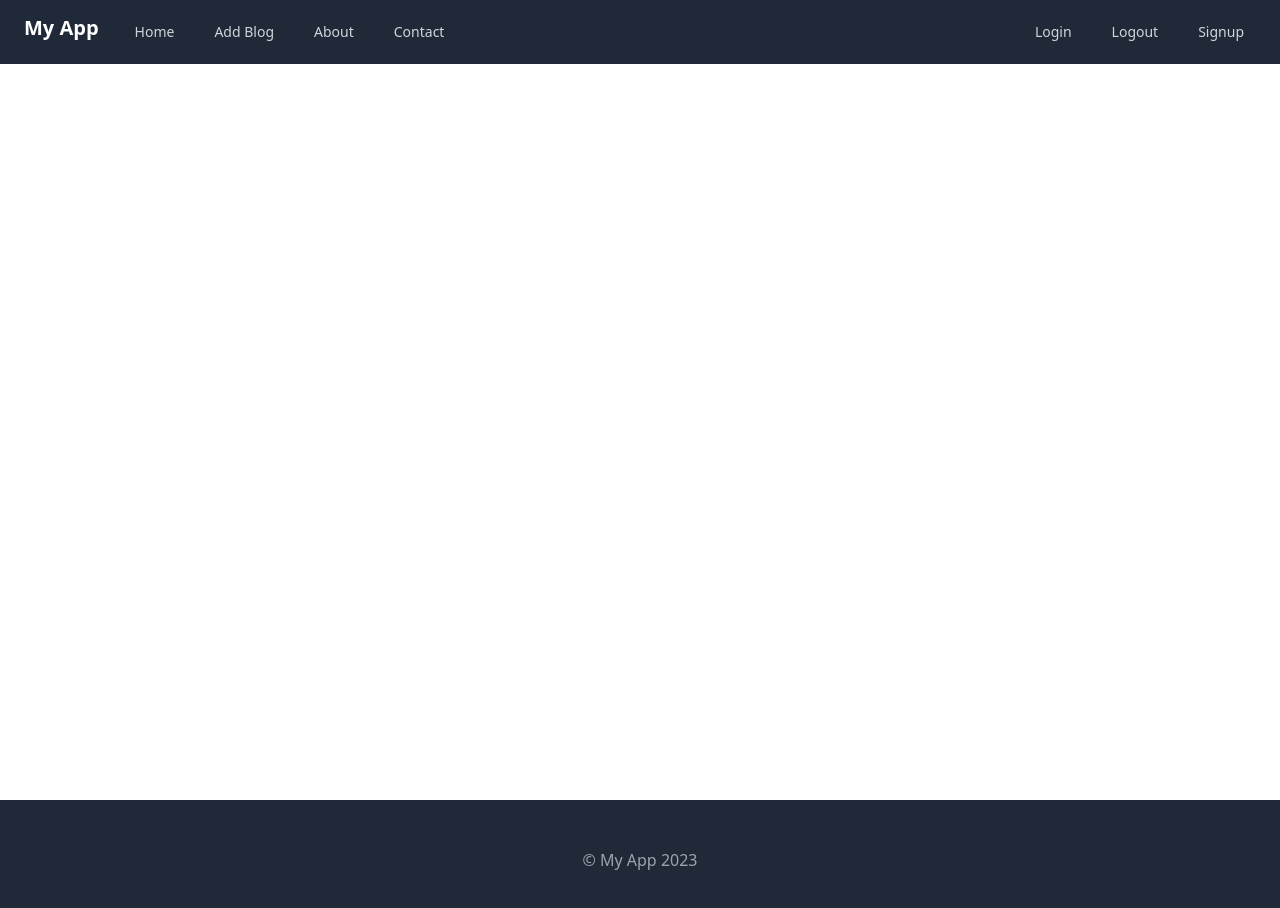
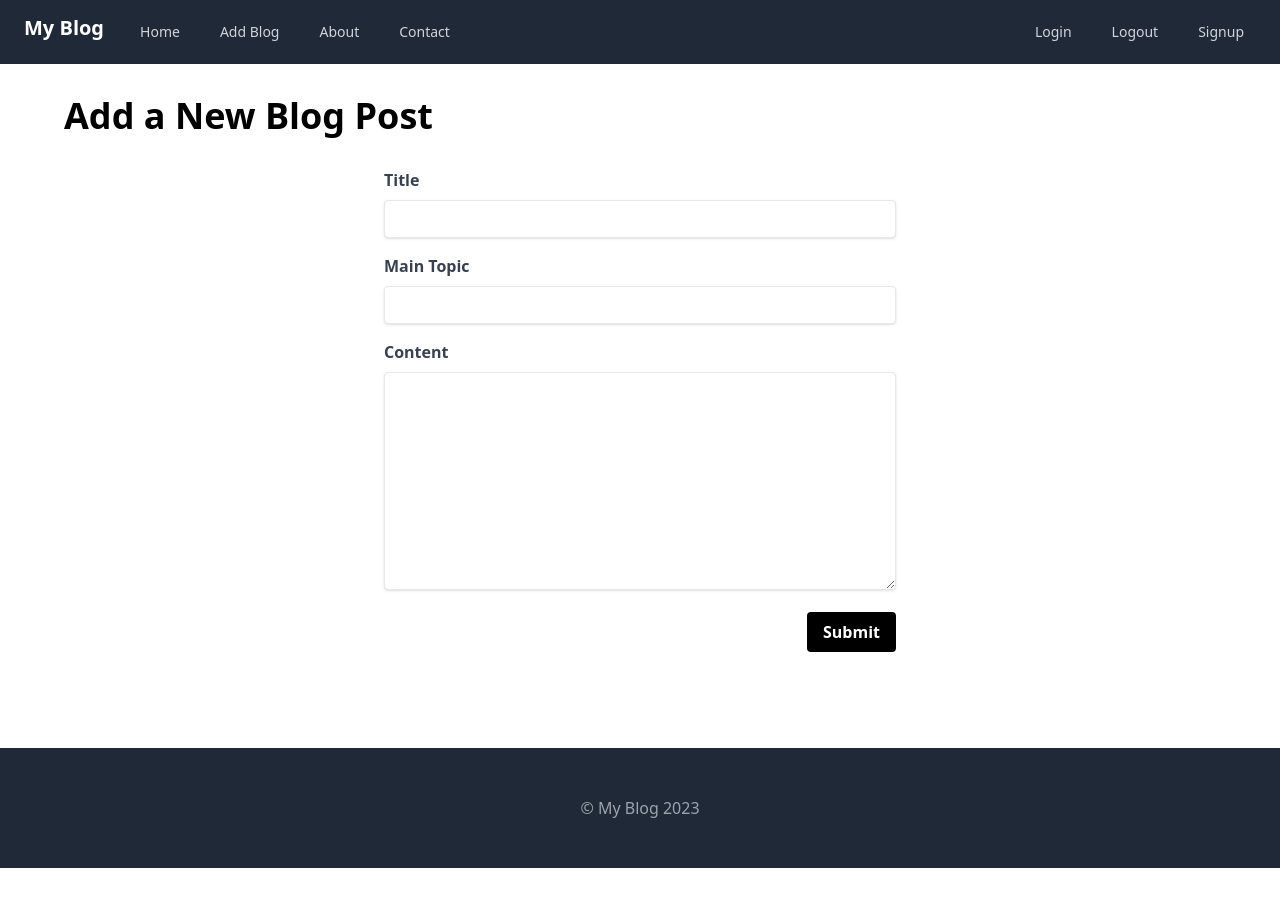
Before and after one commit to DagimAsnake/blogNextFront, a Next.js app: page /blog in a window 1280 px wide. Shown: the top 908 px of the page. After the commit the page ends 868 px from the top, so only its background shows below. Built offline with nearby package versions, Linux system fonts and the light colour scheme.

Commit message:
added addBlog edit head

```diff
--- a/components/Footer.js
+++ b/components/Footer.js
@@ -2,7 +2,7 @@ const Footer = () => {
     return (
         <footer className="bg-gray-800 mt-auto">
             <div className="max-w-7xl mx-auto py-12 px-4 sm:px-6 lg:px-8">
-                <p className="text-center text-gray-400">&copy; My App {new Date().getFullYear()}</p>
+                <p className="text-center text-gray-400">&copy; My Blog {new Date().getFullYear()}</p>
             </div>
         </footer>
     )
--- a/components/Navbar.js
+++ b/components/Navbar.js
@@ -56,7 +56,7 @@ const Navbar = () => {
                     </div>
                     <div className="flex-1 flex items-center justify-center sm:items-stretch sm:justify-start">
                         <div className="flex-shrink-0">
-                            <Link href="/" className="text-white font-bold text-xl">My App</Link>
+                            <Link href="/" className="text-white font-bold text-xl">My Blog</Link>
                         </div>
                         <div className="hidden sm:block sm:ml-6">
                             <div className="flex space-x-4">
@@ -90,7 +90,6 @@ const Navbar = () => {
                         <Link onClick={() => setNav(!nav)} href="/login" className="text-gray-300 hover:bg-gray-700 hover:text-white block px-3 py-2 rounded-md text-base font-medium">Login</Link>
                         <Link onClick={() => setNav(!nav)} href="/logout" className="text-gray-300 hover:bg-gray-700 hover:text-white block px-3 py-2 rounded-md text-base font-medium">Logout</Link>
                         <Link onClick={() => setNav(!nav)} href="/signup" className="text-gray-300 hover:bg-gray-700 hover:text-white block px-3 py-2 rounded-md text-base font-medium">Signup</Link>
-                        <Link onClick={() => setNav(!nav)} href="/contact" className="text-gray-300 hover:bg-gray-700 hover:text-white block px-3 py-2 rounded-md text-base font-medium">Contact</Link>
 
 
                     </div>
--- a/pages/404.js
+++ b/pages/404.js
@@ -1,7 +1,12 @@
 import Link from 'next/link';
+import Head from 'next/head';
 
 const Custom404 = () => {
     return (
+        <>
+            <Head>
+                <title>Page Not Found</title>
+            </Head>
             <div className="min-h-screen flex flex-col justify-center">
                 <div className="text-center">
                     <h1 className="text-6xl font-bold text-gray-900">404</h1>
@@ -13,6 +18,7 @@ const Custom404 = () => {
                     </p>
                 </div>
             </div>
+        </>
     );
 };
 
--- a/pages/about.js
+++ b/pages/about.js
@@ -1,7 +1,11 @@
-
+import Head from 'next/head';
 
 const About = () => {
     return (
+        <>
+            <Head>
+                <title>About Us</title>
+            </Head>
             <div className="container mx-auto px-4 py-24">
                 <h1 className="text-4xl font-bold mb-8">About Us</h1>
                 <p className="text-lg mb-8">
@@ -17,6 +21,7 @@ const About = () => {
                     Thank you for visiting our site, and we hope you enjoy reading our blog!
                 </p>
             </div>
+        </>
     );
 };
 
--- a/pages/blog/index.js
+++ b/pages/blog/index.js
@@ -1,8 +1,34 @@
-import React from 'react'
+import Head from 'next/head';
 
 const index = () => {
   return (
-    <div className='min-h-screen'>index</div>
+    <>
+      <Head>
+        <title>Add Blog</title>
+      </Head>
+      <div className="container mx-auto px-4 sm:px-6 lg:px-8 py-24">
+        <h1 className="text-4xl font-bold mb-8">Add a New Blog Post</h1>
+        <form className="max-w-lg mx-auto">
+          <div className="mb-4">
+            <label htmlFor="title" className="block text-gray-700 font-bold mb-2">Title</label>
+            <input type="text" id="title" name="title" className="shadow appearance-none border rounded w-full py-2 px-3 text-gray-700 leading-tight focus:outline-none focus:shadow-outline" />
+          </div>
+          <div className="mb-4">
+            <label htmlFor="topic" className="block text-gray-700 font-bold mb-2">Main Topic</label>
+            <input type="text" id="topic" name="topic" className="shadow appearance-none border rounded w-full py-2 px-3 text-gray-700 leading-tight focus:outline-none focus:shadow-outline" />
+          </div>
+          <div className="mb-4">
+            <label htmlFor="content" className="block text-gray-700 font-bold mb-2">Content</label>
+            <textarea id="content" name="content" className="shadow appearance-none border rounded w-full py-2 px-3 text-gray-700 leading-tight focus:outline-none focus:shadow-outline" rows="10"></textarea>
+          </div>
+          <div className="flex justify-end">
+            <button type="submit" className="bg-black text-white hover:bg-white hover:text-black hover:border-black font-bold py-2 px-4 rounded focus:outline-none focus:shadow-outline hover:shadow-md">
+              Submit
+            </button>
+          </div>
+        </form>
+      </div>
+    </>
   )
 }
 
--- a/pages/contact.js
+++ b/pages/contact.js
@@ -1,5 +1,11 @@
+import Head from 'next/head';
+
 const Contact = () => {
     return (
+        <>
+            <Head>
+                <title>Contact Us</title>
+            </Head>
             <div className="container mx-auto px-4 sm:px-6 lg:px-8 py-24">
                 <h1 className="text-4xl font-bold mb-8">Contact Us</h1>
                 <p className="text-lg mb-8">
@@ -19,12 +25,13 @@ const Contact = () => {
                         <textarea id="message" name="message" rows={10} className="shadow appearance-none border rounded w-full py-2 px-3 text-gray-700 leading-tight focus:outline-none focus:shadow-outline"></textarea>
                     </div>
                     <div className="flex justify-end">
-                    <button type="submit" className="bg-black hover:bg-white-700 text-white font-bold py-2 px-4 rounded focus:outline-none focus:shadow-outline">
-                        Send
+                        <button type="submit" className="bg-black text-white hover:bg-white hover:text-black hover:border-black font-bold py-2 px-4 rounded focus:outline-none focus:shadow-outline hover:shadow-md">
+                            Submit
                         </button>
                     </div>
                 </form>
             </div>
+        </>
     );
 };
 
--- a/pages/index.js
+++ b/pages/index.js
@@ -1,6 +1,11 @@
+import Head from 'next/head';
 
 const Home = () => {
   return (
+    <>
+      <Head>
+        <title>Blogs</title>
+      </Head>
       <section class="text-gray-600 body-font overflow-hidden">
         <div class="container px-5 py-24 mx-auto">
           <div class="-my-8 divide-y-2 divide-gray-100">
@@ -55,6 +60,7 @@ const Home = () => {
           </div>
         </div>
       </section>
+    </>
   )
 }
 
```
Lines whose indentation alone changed are shown as unchanged.
